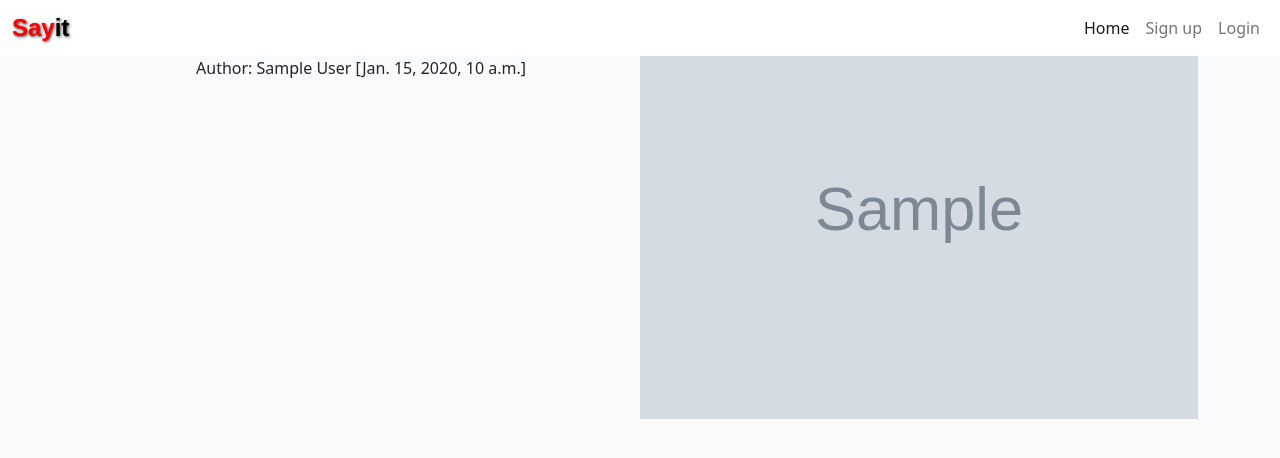
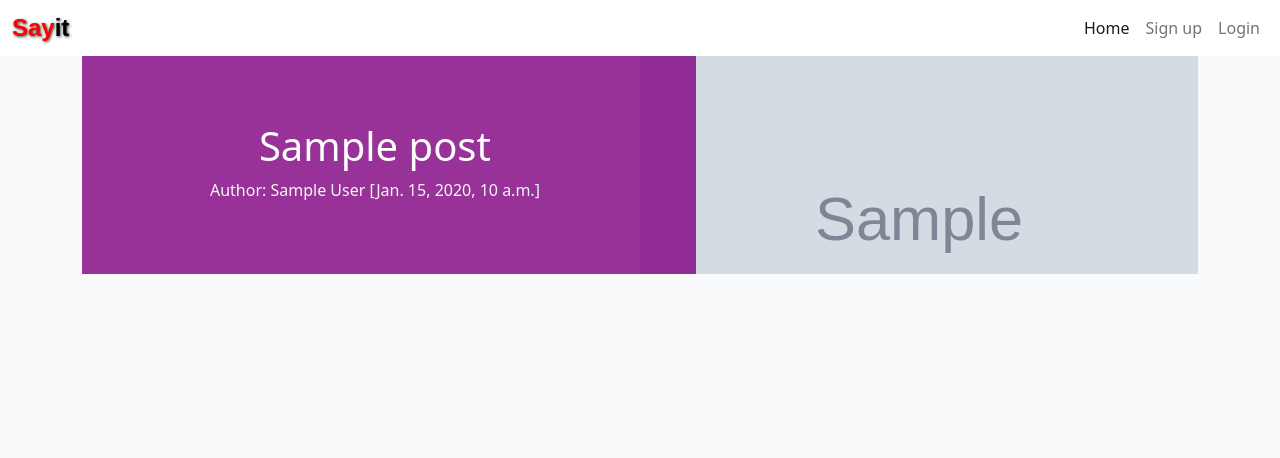
Before and after one commit to Mthabs/Say_it, a Django app: template templates/post_info.html in a window 1280 px wide. Shown: the top 458 px of the page. Run offline with Django 3.2, Linux system fonts and the light colour scheme; the template is opened without the code that fills it: most values are stand-ins (such as "Sample title", 1, 10 or a date in 2020); grey boxes marked "Sample" are stand-in pictures; some libraries are stand-ins or nearby versions.

```diff
--- a/static/css/style.css
+++ b/static/css/style.css
@@ -31,3 +31,94 @@
     border: none;
     background-color: transparent;
 }
+.card-body .alert.alert-success {
+    background-color: purple;
+    color:white;
+    text-align: center;
+    opacity:0.6;
+}
+
+.masthead {
+    margin-top: 10px;
+    overflow: hidden;
+    position: relative;
+    display: inline-block;
+    height: 33vh;
+    width: 100%;
+}
+
+.masthead-text {
+    background-color: purple;
+    opacity: 0.8;
+    color: white;
+    position: relative;
+}
+
+.masthead-image {
+    position: relative;
+    overflow: hidden;
+}
+
+.masthead-image:after {
+    content: "";
+    position: absolute;
+    top: 0;
+    right: 90%;
+    height: 100%;
+    width: 150%;
+    background: purple;
+    opacity: 0.8;
+    z-index: 100;
+}
+
+.post-link {
+    text-decoration: none;
+    color: #445261;
+}
+
+.post-link:hover,
+.page-link {
+    color: blue;
+}
+
+.post-title {
+    margin-top: 20%;
+    margin-left: 5%;
+}
+
+.post-subtitle {
+    margin-left: 5%;
+    color: whitesmoke;
+}
+
+.btn-signup {
+    background-color: purple;
+    color: #fff;
+}
+
+.btn-signup:hover,
+.btn-signup:active {
+    background-color: #fff;
+    color: purple;
+}
+
+.link {
+    color: purple;
+    text-decoration: none;
+}
+
+.link:hover,
+.link:active {
+    color: #445261;
+    text-decoration: underline;
+}
+
+.btn-like {
+    border: none;
+}
+
+.btn-like:hover,
+.btn-like:active {
+    color: red;
+    background: transparent;
+    border: none;
```
